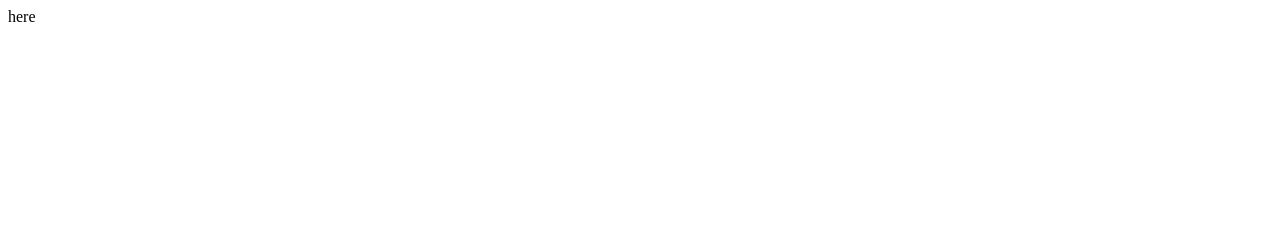
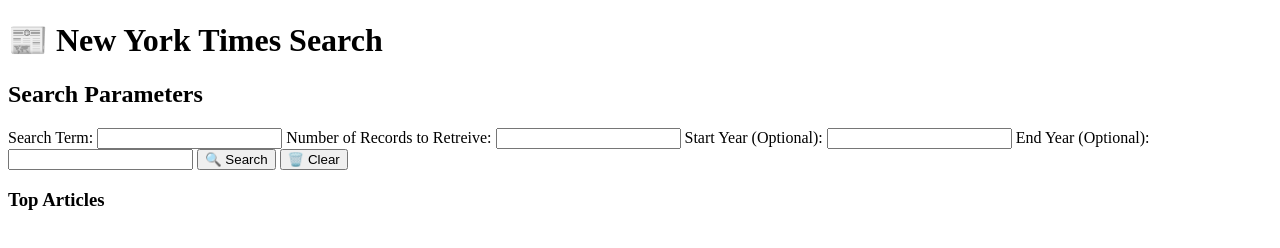
Before and after one commit to pensadotech/NewYorkTimes, a plain HTML site: page index.html in a window 1280 px wide. Drawn offline with Linux system fonts and the light colour scheme.

Commit message:
main page content

```diff
--- a/index.html
+++ b/index.html
@@ -1,12 +1,40 @@
 <!DOCTYPE html>
 <html lang="en">
+
 <head>
     <meta charset="UTF-8">
     <meta name="viewport" content="width=device-width, initial-scale=1.0">
     <meta http-equiv="X-UA-Compatible" content="ie=edge">
     <title>Document</title>
 </head>
+
 <body>
-    here
+    <header>
+        <h1>📰 New York Times Search</h1>
+    </header>
+    <div class="searchcontainer">
+        <div class="searchheader"><h2>Search Parameters</h2>
+        </div>
+        <div class="searchform">
+            <form>
+                <label for="searchterm">Search Term:</label>
+                <input type="text" name="searchterm" id="term">
+                <label for="numberrecs">Number of Records to Retreive:</label>
+                <input type="text" name="numberrecs" id="numrecs">
+                <label for="startyear">Start Year (Optional):</label>
+                <input type="text" name="startyear" id="startyear">
+                <label for="endyear">End Year (Optional):</label>
+                <input type="text" name="endyear" id="endyear">
+                <button type="submit">🔍 Search</button>
+                <button type="reset">🗑️ Clear</button>
+            </form>
+        </div>
+        <div class="articlecontainer"></div>
+        <div class='articleheader'>
+            <h3>Top Articles</h3>
+        </div>
+        <div id="results"></div>
+    </div>
 </body>
+
 </html>
```
